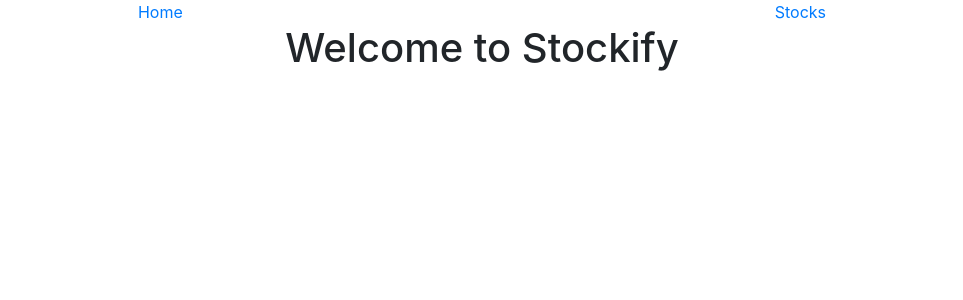
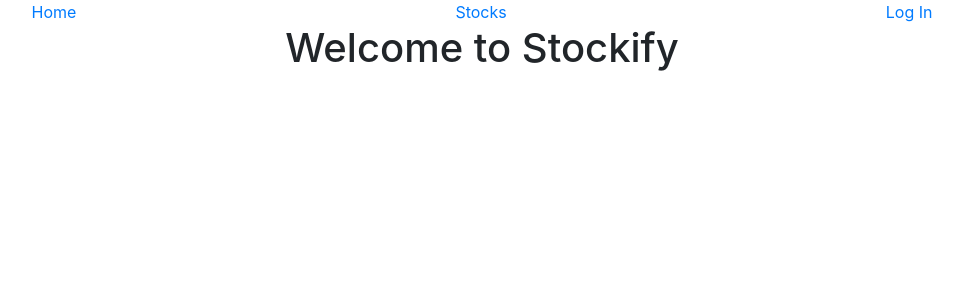
Before and after one commit to cirrusm/Stockify, a React (Create React App) app: page / in a window 1280 px wide. Shown: the top 300 px of the page, without its empty margins (158-1121 px from the left). Built offline with nearby package versions, Linux system fonts and the light colour scheme.

Commit message:
updated nav

```diff
--- a/src/components/NavBar.jsx
+++ b/src/components/NavBar.jsx
@@ -8,6 +8,7 @@ const NavBar = (props) => {
         <nav className="d-flex justify-content-around">
             <Link to = '/'>Home</Link>
             <Link to = '/stocks'>Stocks</Link>
+            <a href="/"> Log In</a>
         </nav>
      );
 }
--- a/src/components/Stock.jsx
+++ b/src/components/Stock.jsx
@@ -47,7 +47,7 @@ class Stock extends Component {
 
         ]}
         //MAIN-SVG IN CSS
-        layout ={{width: 900, height: 640, title: `${upper} \n ${recentPrice}`}}
+        layout ={{width: 900, height: 640, title: `<b>${upper}</b> \n ${recentPrice}`}}
         />
       <h5 className= "text-center">Current price {recentPrice} </h5>
       <span>Change in last day {changeInPrice}</span>
```
